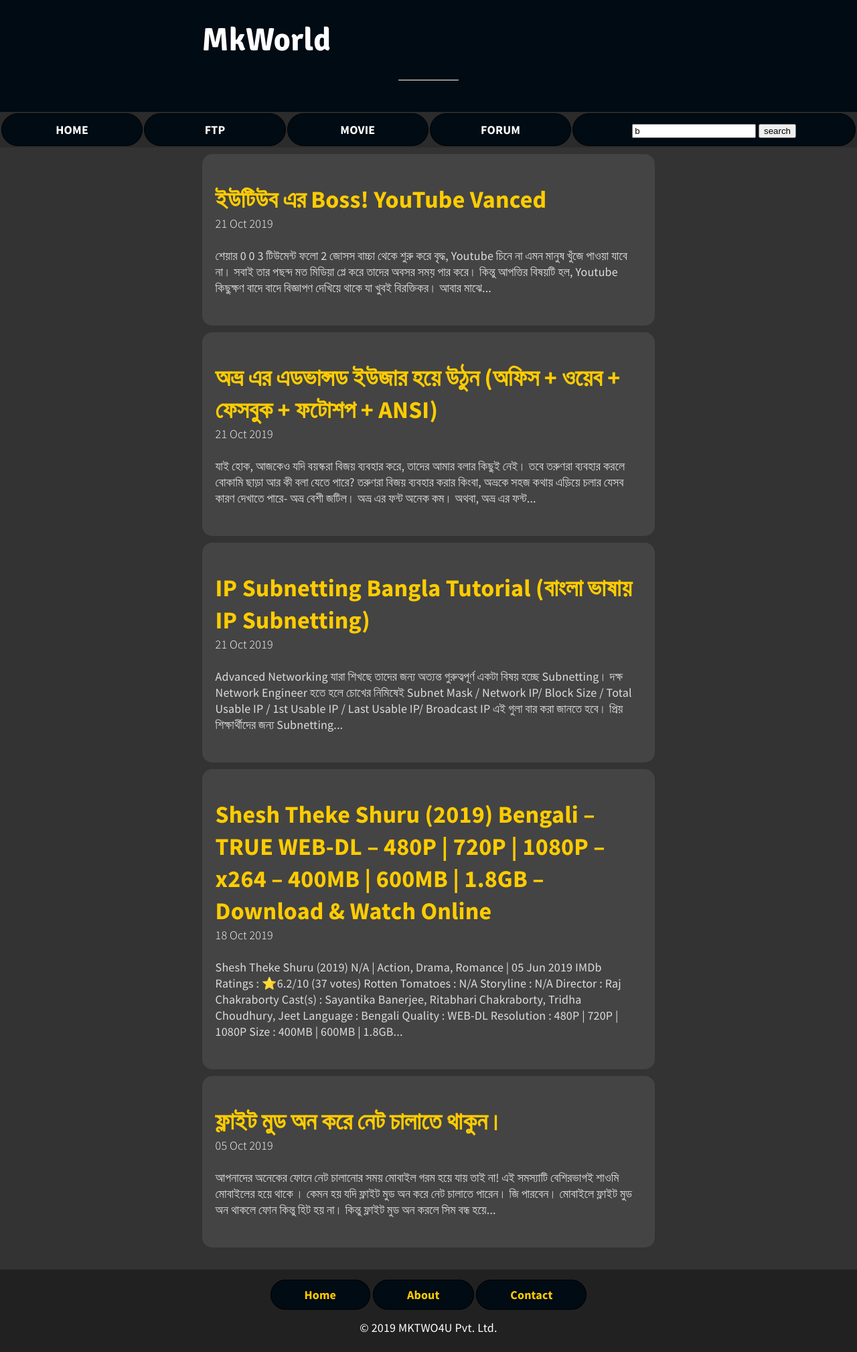
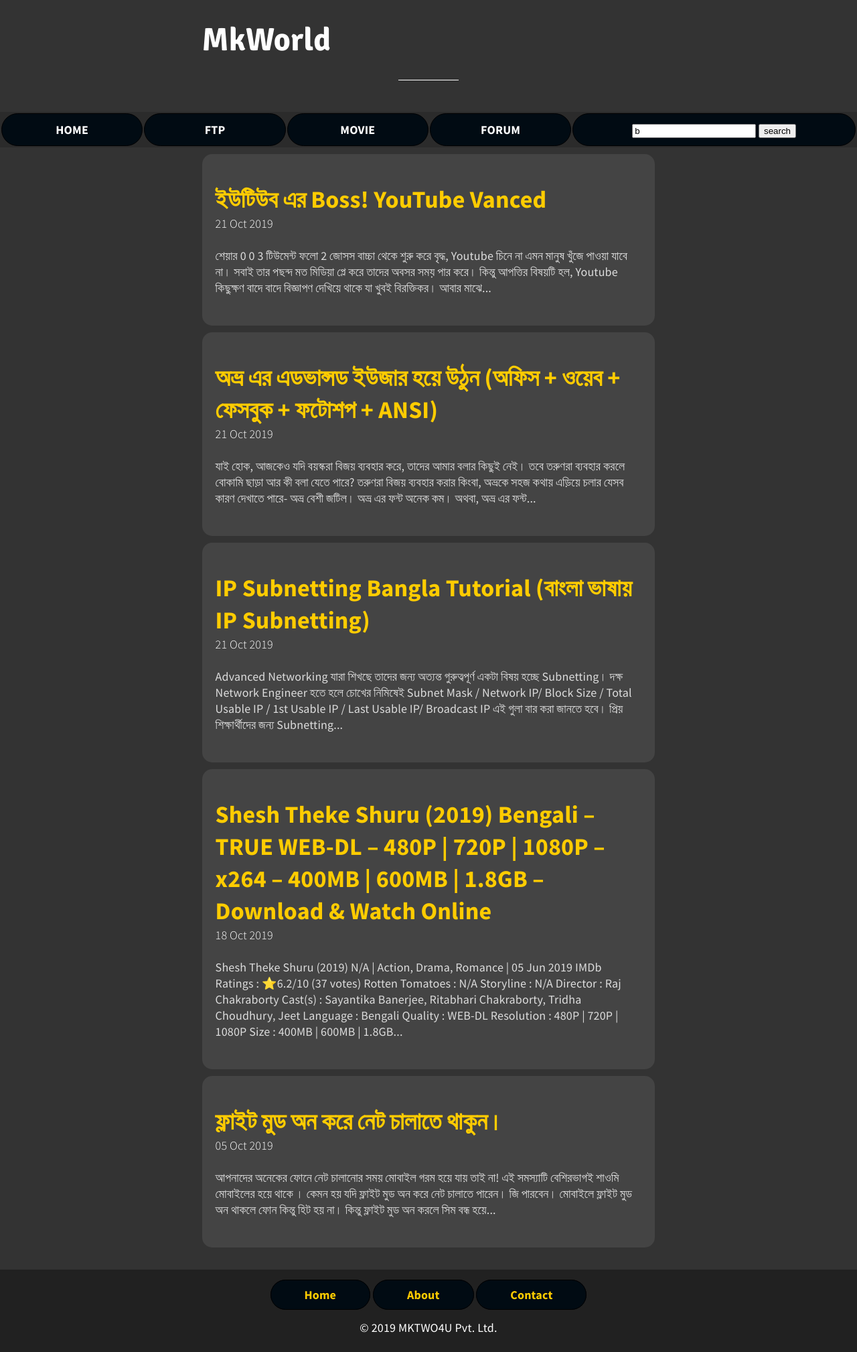
Before and after one commit to bdmilan/blog, a Jekyll site: the page built from index.html, in a window 1280 px wide. Shown: the whole page at 67% size. Built offline with Jekyll 4.4.1, drawn with Linux system fonts in a browser that asks for light colours; the list of posts is cut into pages by our own code.

Commit message:
Update header.html

```diff
--- a/_includes/header.html
+++ b/_includes/header.html
@@ -1,6 +1,6 @@
 <div id="gradient">
 
-	<div style="background:#010b13;">
+	<div style="">
 	<div align="left" id="container">
 
 <header id="header">
@@ -16,11 +16,7 @@
 </header>
 
 </div>
-</div></div>
-
-<script src="https://mobifreak.in/assets/js-extended/gradient.js"></script>
-<script src="https://code.jquery.com/jquery-3.3.1.slim.min.js" integrity="sha384-q8i/X+965DzO0rT7abK41JStQIAqVgRVzpbzo5smXKp4YfRvH+8abtTE1Pi6jizo" crossorigin="anonymous"></script>
-
+</div>
 
 
 
@@ -42,3 +38,10 @@
 
     </div>
 </nav>
+
+
+
+</div>
+
+<script src="https://mobifreak.in/assets/js-extended/gradient.js"></script>
+<script src="https://code.jquery.com/jquery-3.3.1.slim.min.js" integrity="sha384-q8i/X+965DzO0rT7abK41JStQIAqVgRVzpbzo5smXKp4YfRvH+8abtTE1Pi6jizo" crossorigin="anonymous"></script>
```
